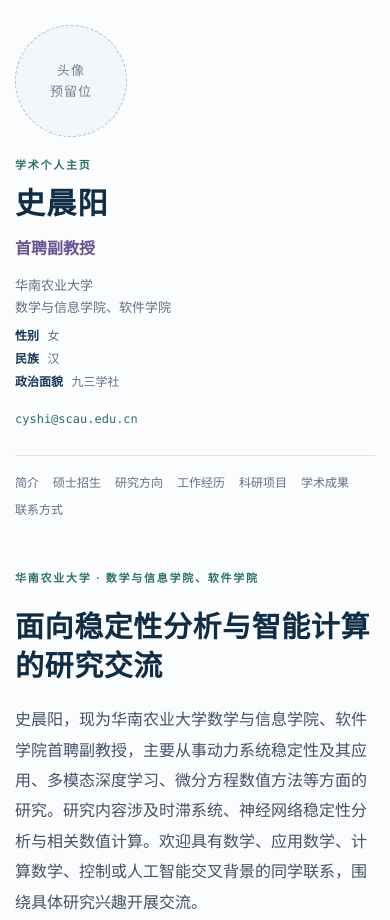
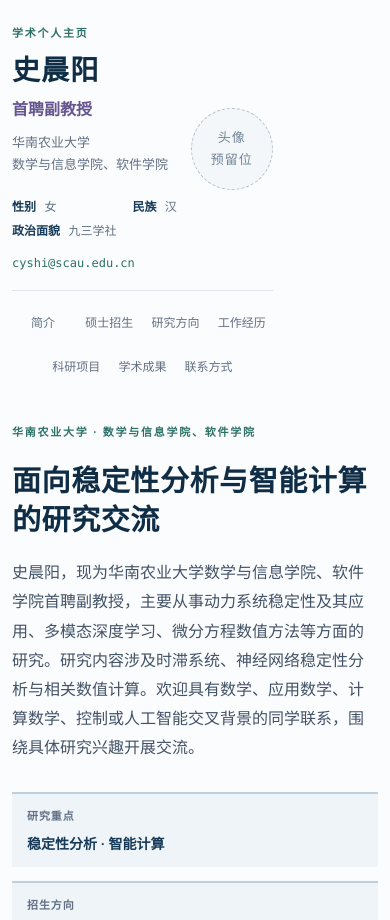
Before and after one commit to cyshi-scau/cyshi-scau.github.io, a plain HTML site: page index.html in a window 390 px wide. Shown: the top 920 px of the page. Drawn offline with Linux system fonts and the light colour scheme.

Commit message:
feat: add responsive mobile and tablet layout

```diff
--- a/assets/css/style.css
+++ b/assets/css/style.css
@@ -14,7 +14,11 @@
 }
 
 * { box-sizing: border-box; }
-html { scroll-behavior: smooth; }
+html {
+  scroll-behavior: smooth;
+  -webkit-text-size-adjust: 100%;
+  text-size-adjust: 100%;
+}
 body {
   margin: 0;
   padding: 0;
@@ -24,6 +28,11 @@ body {
   font-size: 16px;
   line-height: 1.75;
   -webkit-font-smoothing: antialiased;
+}
+img, picture, svg, video {
+  display: block;
+  max-width: 100%;
+  height: auto;
 }
 a { color: var(--green); text-decoration: none; }
 a:hover, a:focus { color: var(--navy); text-decoration: underline; text-underline-offset: 3px; }
@@ -57,7 +66,9 @@ a:hover, a:focus { color: var(--navy); text-decoration: underline; text-underlin
   letter-spacing: .08em;
   line-height: 1.65;
   text-align: center;
+  overflow: hidden;
 }
+.avatar-placeholder img { width: 100%; height: 100%; object-fit: cover; }
 .sidebar-kicker, .eyebrow, .section-number, .fact-label, .admission-label, .contact-label, .card-index {
   color: var(--green);
   font-size: 11px;
@@ -133,6 +144,9 @@ h2 {
 .contact-email-copy .contact-label { margin-bottom: 0; }
 .email-copy .email-address { border-bottom: 1px dashed #a8c9bd; }
 
+.hero-facts > *, .research-grid > *, .project-list > *, .contact-card > *, .admission-columns > * { min-width: 0; }
+.publication-title, .publication-authors, .publication-venue, .email-address, .sidebar-email, .contact-card p { overflow-wrap: anywhere; }
+
 .admission-section { margin-bottom: 66px; padding: 30px 32px 34px; border: 1px solid #c9d9dd; background: #eaf2f3; color: var(--navy); }
 .section-heading { display: flex; align-items: baseline; gap: 13px; margin-bottom: 24px; }
 .section-heading h2 { margin-bottom: 0; }
@@ -193,28 +207,50 @@ h2 {
 
 @media (max-width: 940px) {
   .wrapper { width: min(100% - 40px, 760px); display: block; }
-  .site-sidebar { min-height: 0; padding: 38px 0 28px; position: static; }
-  .avatar-placeholder { width: 112px; height: 112px; margin-bottom: 19px; }
+  .site-sidebar {
+    min-height: 0;
+    padding: 38px 0 28px;
+    position: static;
+    display: grid;
+    grid-template-columns: minmax(0, max-content) 112px;
+    column-gap: 28px;
+    align-items: start;
+  }
+  .avatar-placeholder { grid-column: 2; grid-row: 1 / span 6; width: 112px; height: 112px; margin: 0; align-self: center; }
+  .sidebar-kicker, .site-sidebar h1, .sidebar-position, .sidebar-affiliation, .profile-facts, .sidebar-email { grid-column: 1; }
   .site-sidebar h1 { font-size: 30px; }
-  .side-nav { display: flex; flex-wrap: wrap; gap: 0 20px; margin-top: 24px; padding-top: 13px; }
-  .side-nav a { padding: 3px 0; }
+  .side-nav { grid-column: 1 / -1; display: flex; flex-wrap: wrap; gap: 0 20px; margin-top: 24px; padding-top: 13px; }
+  .side-nav a { display: inline-flex; min-width: 44px; min-height: 44px; align-items: center; justify-content: center; padding: 8px 0; }
+  .email-copy { min-width: 0; min-height: 44px; align-items: center; }
+  .contact-email-copy { align-items: flex-start; }
+  .publication-links { gap: 2px 12px; }
+  .publication-links a { display: inline-flex; min-width: 40px; min-height: 40px; align-items: center; }
   .content { padding-top: 25px; }
 }
 @media (max-width: 640px) {
   body { font-size: 15px; }
-  .wrapper { width: min(100% - 30px, 560px); }
-  .site-sidebar { padding-top: 25px; }
+  .wrapper { width: min(100% - 24px, 560px); }
+  .site-sidebar {
+    padding: 24px 0 20px;
+    grid-template-columns: minmax(0, max-content) 88px;
+    column-gap: 18px;
+  }
+  .avatar-placeholder { width: 88px; height: 88px; }
+  .profile-facts { grid-template-columns: repeat(3, max-content); gap: 4px 18px; margin-top: 14px; }
+  .site-sidebar h1 { font-size: 28px; }
+  .sidebar-position { margin: 8px 0; }
   .sidebar-affiliation { margin-bottom: 8px; }
-  .side-nav { gap: 0 14px; }
-  .side-nav a { font-size: 12px; }
+  .side-nav { display: grid; grid-template-columns: repeat(8, minmax(0, 1fr)); gap: 0 4px; margin-top: 16px; padding-top: 10px; }
+  .side-nav a { grid-column: span 2; justify-content: center; padding: 8px 4px; font-size: 12px; text-align: center; }
+  .side-nav a:nth-child(5) { grid-column: 2 / span 2; }
   .content { padding-top: 18px; padding-bottom: 34px; }
   .hero-section { padding-bottom: 42px; }
-  .hero-section h2 { font-size: 29px; }
-  .hero-intro { font-size: 16px; line-height: 1.9; }
+  .hero-section h2 { font-size: clamp(26px, 7.6vw, 29px); }
+  .hero-intro { margin-bottom: 30px; font-size: 16px; line-height: 1.9; }
   .hero-facts, .research-grid, .project-list, .contact-card, .admission-columns { grid-template-columns: 1fr; }
   .fact-item { padding: 13px 15px; }
-  .admission-section { margin-right: -5px; margin-left: -5px; padding: 23px 18px 22px; }
-  .admission-card { padding: 20px 18px 19px; }
+  .admission-section { padding: 23px 14px 22px; }
+  .admission-card { padding: 20px 14px 19px; }
   .admission-lead { font-size: 20px !important; }
   .standard-section, .contact-section { margin-bottom: 49px; }
   .section-heading { margin-bottom: 19px; }
@@ -222,11 +258,27 @@ h2 {
   .research-card { min-height: 0; }
   .card-index { margin-bottom: 19px; }
   .timeline-item { grid-template-columns: 1fr; gap: 4px; padding: 18px 0; }
+  .project-meta { align-items: flex-start; flex-wrap: wrap; }
   .project-card h3 { min-height: 0; }
   .publication-item { margin-bottom: 10px; padding: 18px 16px 17px; }
   .publication-item::before { position: static; display: block; margin-bottom: 8px; }
   .publication-title { font-size: 15px; }
   .contact-card { gap: 16px; padding: 18px 19px; }
+}
+@media (max-width: 420px) {
+  .site-sidebar { grid-template-columns: minmax(0, max-content) 82px; column-gap: 14px; }
+  .avatar-placeholder { width: 82px; height: 82px; }
+  .profile-facts { grid-template-columns: repeat(2, max-content); gap: 4px 16px; }
+  .content { padding-top: 14px; }
+  .hero-section { padding-bottom: 36px; }
+  .hero-intro { line-height: 1.82; }
+  .standard-section, .contact-section { margin-bottom: 44px; }
+  .section-heading { gap: 10px; }
+  h2 { font-size: 26px; }
+  .admission-lead { font-size: 19px !important; }
+  .research-card, .project-card { padding: 18px 16px; }
+  .publication-item { padding-right: 14px; padding-left: 14px; }
+  .contact-card { padding-right: 16px; padding-left: 16px; }
 }
 @media print {
   .side-nav { display: none; }
```
